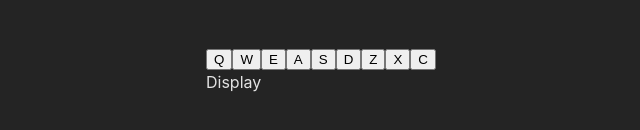
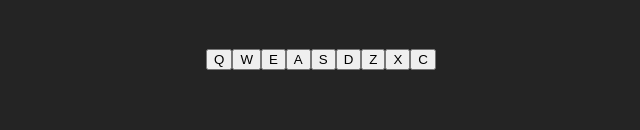
Before and after one commit to linda-94-andersson/Build-a-Drum-Machine--User-Story, a React (Vite) app: page / in a window 1280 px wide. Shown: the part 354-484 px from the top of the page, without its empty margins (314-954 px from the left). Built offline with nearby package versions, Linux system fonts and the light colour scheme.

Commit message:
Render of text prop

```diff
--- a/src/components/Display.jsx
+++ b/src/components/Display.jsx
@@ -1,7 +1,7 @@
 import React from "react";
 
-const Display = () => {
-  return <div id="display">Display</div>;
+const Display = ({ text }) => {
+  return <div id="display">{text}</div>;
 };
 
 export default Display;
```
